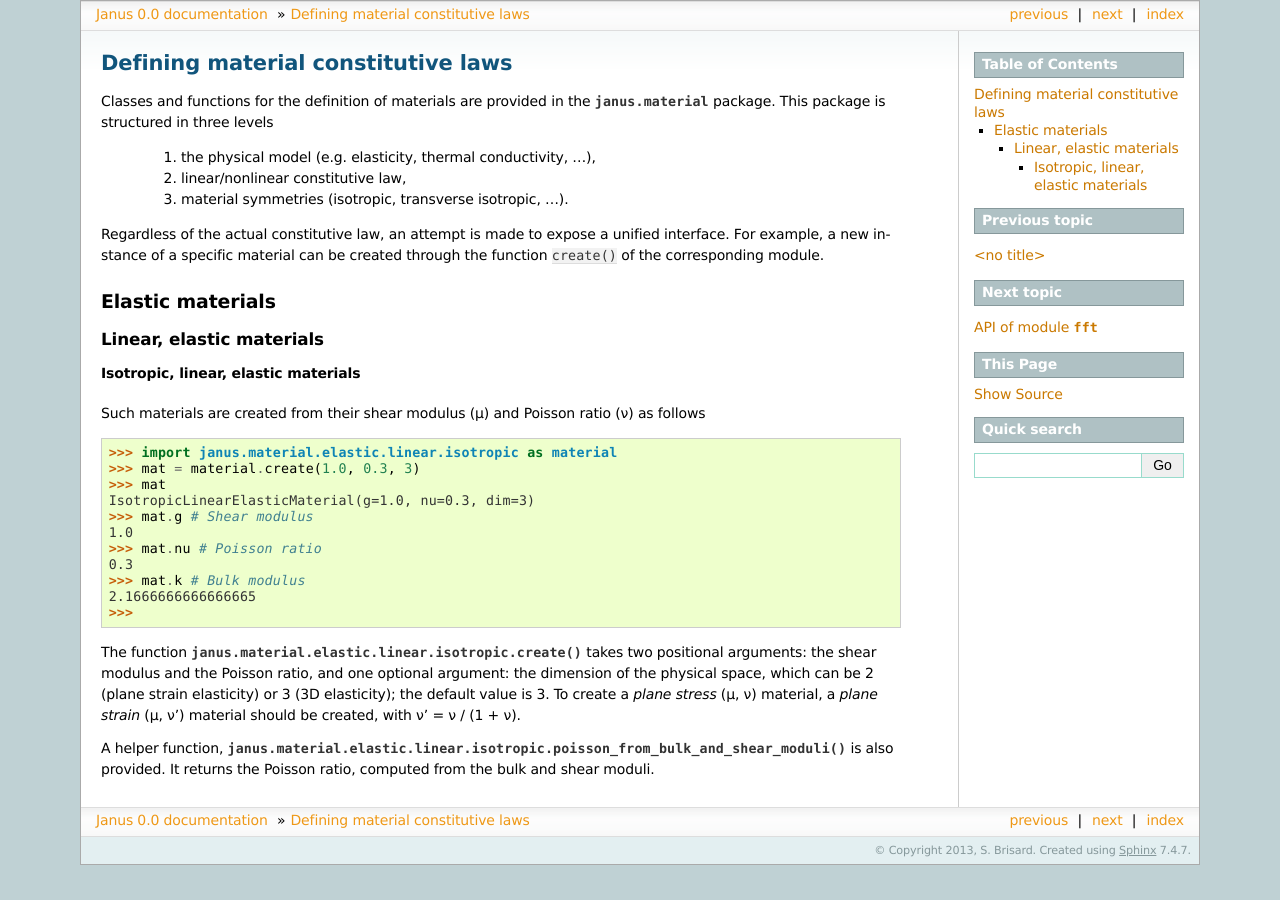
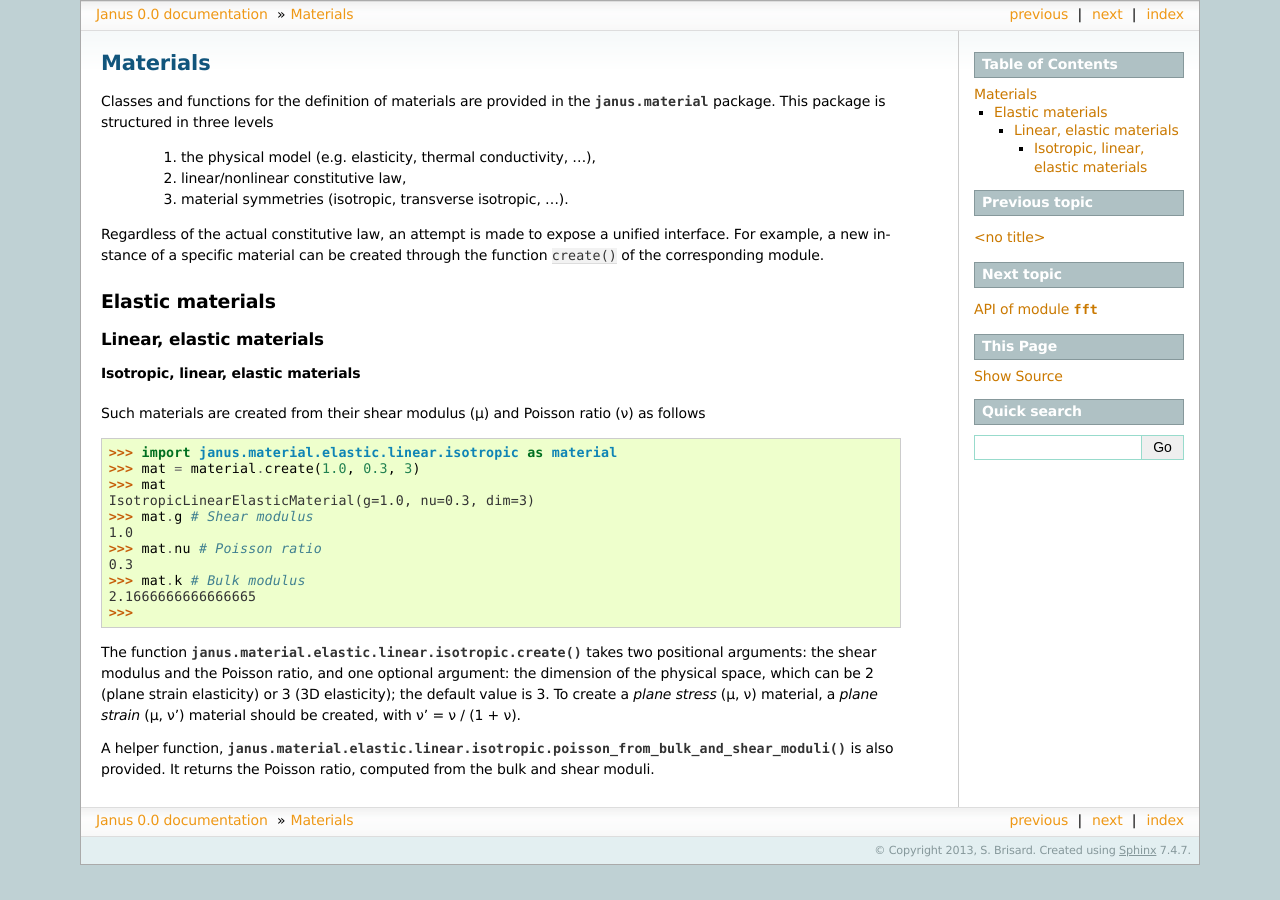
Before and after one commit to sbrisard/janus, a Sphinx documentation site: the page built from doc/materials.rst, in a window 1280 px wide. Built offline with Sphinx 7.4.7, drawn with Linux system fonts in a browser that asks for light colours; formulas are drawn with MathJax 3.

Commit message:
Sphinx-doc: changed sectioning.

```diff
--- a/doc/materials.rst
+++ b/doc/materials.rst
@@ -1,8 +1,8 @@
 .. coding: utf-8-unix
 
-***********************************
-Defining material constitutive laws
-***********************************
+*********
+Materials
+*********
 
 Classes and functions for the definition of materials are provided in
 the :mod:`janus.material` package. This package is structured in three
```
